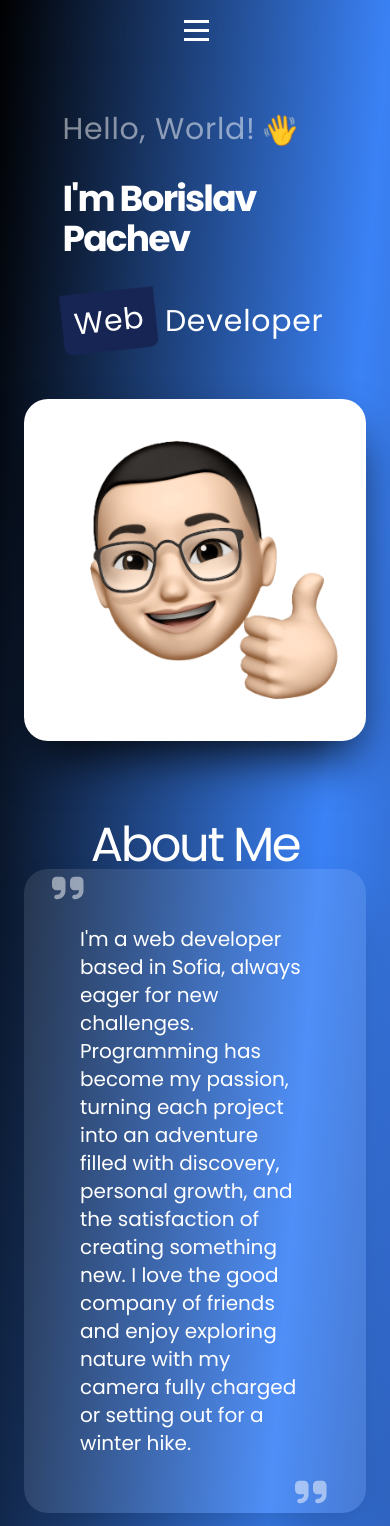
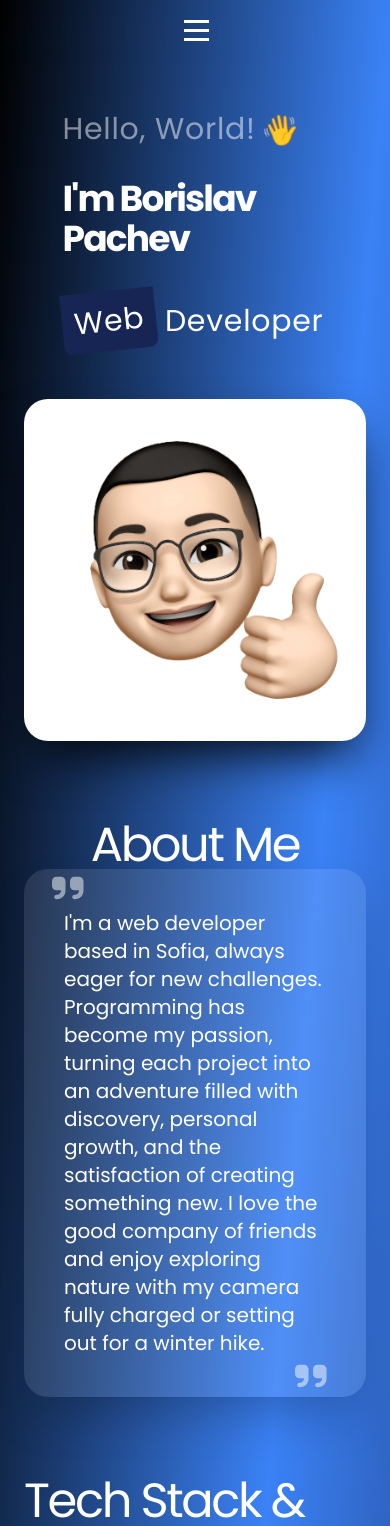
Before and after one commit to borislavpachev/portfolio, a React (Vite) app: page / in a window 390 px wide. Shown: the top 1526 px of the page. Built offline with nearby package versions, Linux system fonts and the light colour scheme; a web font is replaced by a local one.

Commit message:
Responsiveness fix on smaller screens

```diff
--- a/src/sections/AboutMe/AboutMe.jsx
+++ b/src/sections/AboutMe/AboutMe.jsx
@@ -16,7 +16,7 @@ export default function AboutMe({ aboutRef }) {
           />
         </div>
 
-        <div className="p-14 md:w-2/3 relative text-pretty">
+        <div className="w-full md:w-2/3 p-10 md:p-14 relative text-pretty">
           <div className="absolute top-0 left-7 text-4xl md:text-5xl opacity-50">
             <FontAwesomeIcon icon={faQuoteRight} />
           </div>
```
